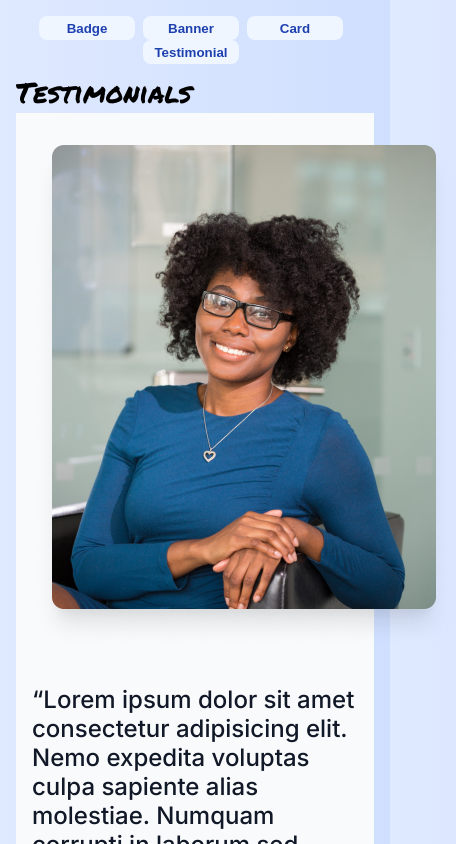
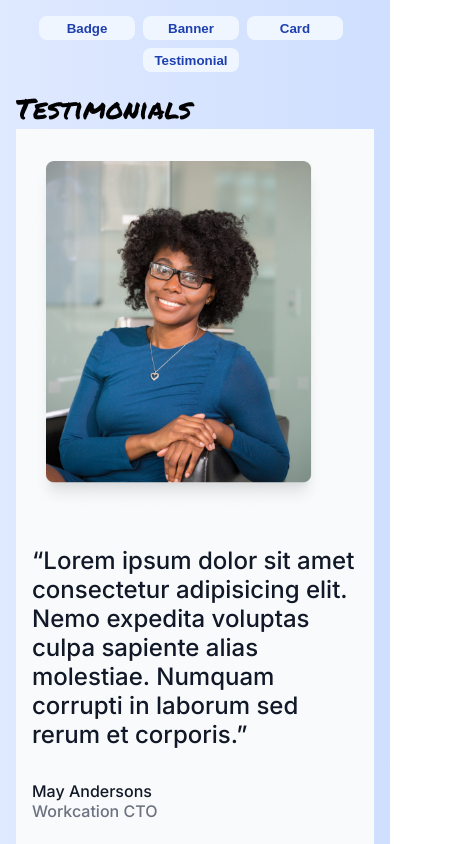
Before and after one commit to vishalicious213/component-library, a React (Vite) app: page / in a window 390 px wide. Both pictures are taken after a click on the button "Testimonial". Shown: the top 844 px of the page, 456 px wide, since content can reach past the window. Built offline with nearby package versions, Linux system fonts and the light colour scheme.

Commit message:
Testimonial: removed js that checks for width and used CSS to display title information differently on small and large screen widths

```diff
--- a/index.css
+++ b/index.css
@@ -50,7 +50,7 @@ h3 {
 .option {
     width: 6rem;
     height: 1.5rem;
-    margin-right: .5rem;
+    margin: 0 .5rem .5rem 0;
     border: none;
     border-radius: .5rem;
     color: #1E40AF;
@@ -144,6 +144,11 @@ h3 {
     padding: 0;
 }
 
+.test-img {
+    width: 90%;
+    max-width: 344px;
+}
+
 .test-logo {
     max-width: 180px;
 }
@@ -155,6 +160,10 @@ h3 {
 
 .test-title {
     color: #6B7280;
+}
+
+.title-lg {
+    display: none;
 }
 
 /* MEDIA QUERIES */
@@ -177,4 +186,12 @@ h3 {
     .testimonial {
         text-align: center;
     }
+
+    .title-sm {
+        display: none;
+    }
+
+    .title-lg {
+        display: block;
+    }
 }
--- a/src/components/Testimonials/Testimonial.jsx
+++ b/src/components/Testimonials/Testimonial.jsx
@@ -1,5 +1,4 @@
 import React from 'react'
-import { useState } from 'react'
 
 const Testimonial = ({
     pic,
@@ -8,18 +7,10 @@ const Testimonial = ({
     name,
     title
 }) => {
-    const [width, setWidth] = useState(window.innerWidth)
-
-    function checkWidth() {
-        setWidth(window.innerWidth)
-    }
-
-    window.addEventListener("resize", checkWidth)
-
     return (
         <div className="test-wrapper">
             <div className="testimonial inter">
-                {pic ? <img src={pic} alt="" /> : null}
+                {pic ? <img className="test-img" src={pic} alt="" /> : null}
                 {!pic ?
                     <div className="test-logo-container">
                         <img className="test-logo" src={logo} alt="" />
@@ -27,10 +18,8 @@ const Testimonial = ({
                     : null
                 }
                 <p className="test-text">{text}</p>
-                {width > 500
-                    ? <p>{name} / <span className="test-title">{title}</span></p>
-                    : <><p>{name}</p><p className="test-title">{title}</p></>
-                }
+                <p className="title-lg">{name} / <span className="test-title">{title}</span></p>
+                <div className="title-sm"><p>{name}</p><p className="test-title">{title}</p></div>
             </div>
         </div>
     )
```
